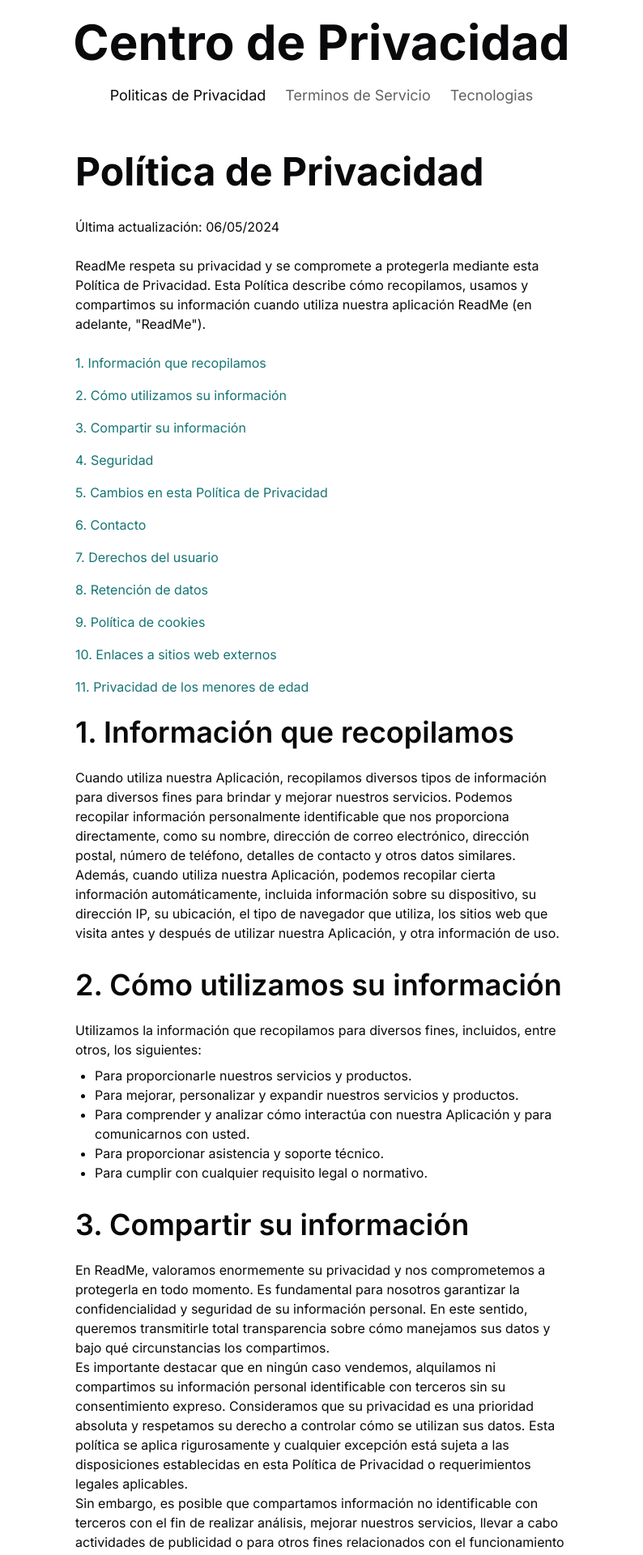
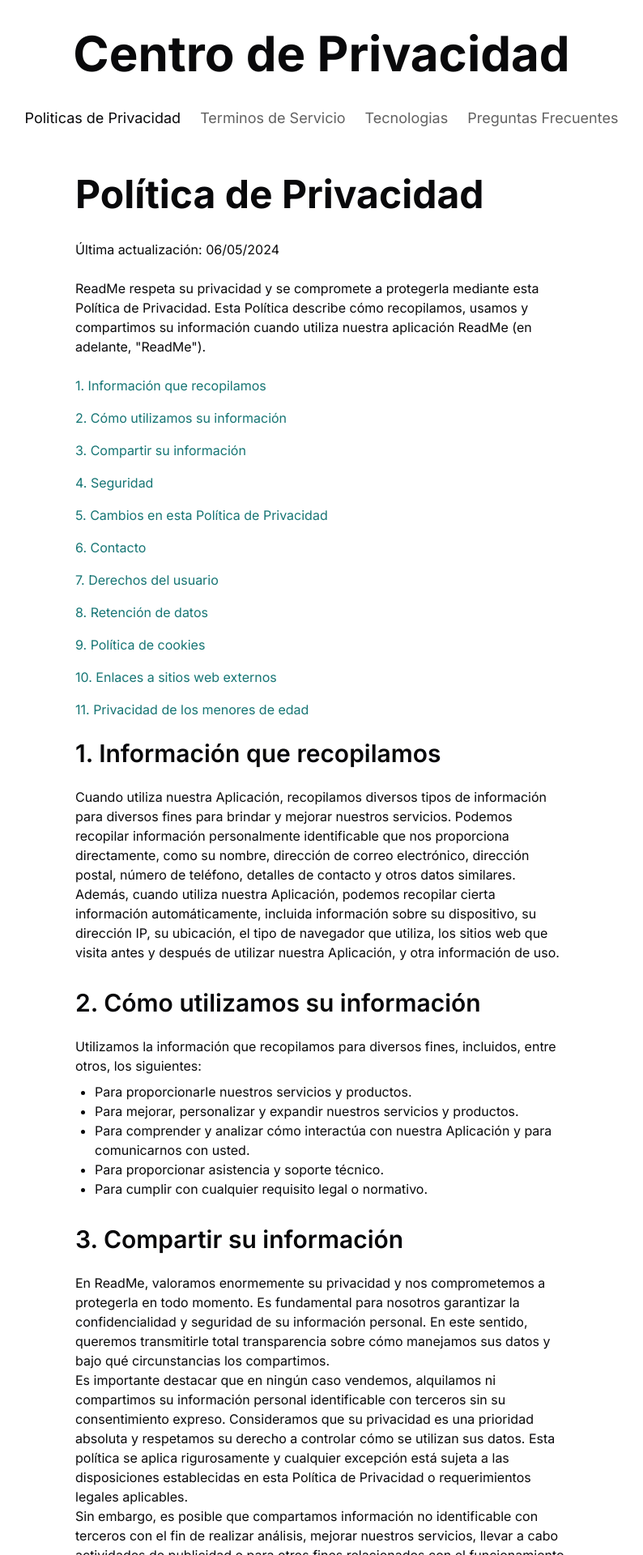
Before and after one commit to EmilianoChavezDev/readme-frontend, a Next.js app: page /about/privacy_policy in a window 1280 px wide. Shown: the top 1920 px of the page at 81% size, without its empty margins (243-1037 px from the left). Built offline with nearby package versions, Linux system fonts and the light colour scheme.

Commit message:
arreglando diseño

```diff
--- a/src/app/about/layout.jsx
+++ b/src/app/about/layout.jsx
@@ -1,61 +1,87 @@
-'use client'
+"use client";
 
-import { PlusIcon } from 'lucide-react'
-import Link from 'next/link'
-import { usePathname } from 'next/navigation'
-import { useState } from 'react'
+import Link from "next/link";
+import { usePathname } from "next/navigation";
+import { useState } from "react";
 
-import { AccountProvider } from '@/contexts/AccountProvider'
-import { useUser } from '@/contexts/UserProvider'
+import { AccountProvider } from "@/contexts/AccountProvider";
+import { useUser } from "@/contexts/UserProvider";
 
 export default function RootLayout({ children }) {
+  const pathname = usePathname();
 
-    const pathname = usePathname()
+  const { role } = useUser();
 
-    const { role } = useUser()
+  const [lineWidth, setLineWidth] = useState(0);
+  const [linePosition, setLinePosition] = useState(0);
+  const [showAddModeratorModal, setShowAddModeratorModal] = useState(false);
+  const [paths, setPaths] = useState([
+    {
+      path: "/about/privacy_policy",
+      name: "Politicas de Privacidad",
+      show: true,
+    },
+    {
+      path: "/about/terms_of_service",
+      name: "Terminos de Servicio",
+      show: true,
+    },
+    { path: "/about/tecnologies", name: "Tecnologias", show: true },
+    {
+      path: "/about/faq",
+      name: "Preguntas Frecuentes",
+      show: true
+    },
+  ]);
 
-    const [lineWidth, setLineWidth] = useState(0)
-    const [linePosition, setLinePosition] = useState(0)
-    const [showAddModeratorModal, setShowAddModeratorModal] = useState(false)
-    const [paths, setPaths] = useState([
-        { path: '/about/privacy_policy', name: 'Politicas de Privacidad', show: true },
-        { path: '/about/terms_of_service', name: 'Terminos de Servicio', show: true },
-        { path: '/about/tecnologies', name: 'Tecnologias', show: true },
-        { path: '/about/faq', name: 'Preguntas Frecuentes', show: role === 'administrador' }
-    ])
-
-    const handleTabClick = index => {
-        const tabElement = document.getElementById(`tab-${index}`)
+  const handleTabClick = (index) => {
+    const tabElement = document.getElementById(`tab-${index}`);
     if (tabElement) {
-            setLinePosition(tabElement.offsetLeft)
-            setLineWidth(tabElement.offsetWidth)
+      setLinePosition(tabElement.offsetLeft);
+      setLineWidth(tabElement.offsetWidth);
     }
-    }
+  };
   return (
-        <AccountProvider showAddModeratorModal={showAddModeratorModal} setShowAddModeratorModal={setShowAddModeratorModal}>
-            <div className='relative flex flex-col gap-3 px-20 py-9 items-center'>
-
-                <h1 font-boldh1 className='text-6xl font-bold leading-8 pb-5'>
+    <AccountProvider
+      showAddModeratorModal={showAddModeratorModal}
+      setShowAddModeratorModal={setShowAddModeratorModal}
+    >
+      <div className="relative flex flex-col gap-3 px-20 py-9 items-center">
+        <h1 font-bold className="text-6xl font-bold pb-5 ">
           Centro de Privacidad
         </h1>
-                <div className='flex justify-between h-10 items-center'>
-                    <ul className='relative flex items-end'>
+        <div className="flex justify-between h-10 items-center">
+          <ul className="relative flex items-end">
             {paths?.map((tab, index) => (
               <Link href={tab.path} legacyBehavior key={index}>
-                                <li id={`tab-${index}`} className={`flex gap-1 px-3 pb-1 text-lg cursor-pointer hover:scale-105 transform transition-all duration-[0.2s] ease-[ease-in-out] ${pathname.startsWith(tab.path)? 'text-pastelOrange' : 'text-gray-700'} ${tab.show? 'flex' : 'hidden'}`}
-                                    onClick={() => handleTabClick(index)} >
+                <li
+                  id={`tab-${index}`}
+                  className={`flex gap-1 px-3 pb-1 text-lg cursor-pointer hover:scale-105 transform transition-all duration-[0.2s] ease-[ease-in-out] ${
+                    pathname.startsWith(tab.path)
+                      ? "text-pastelOrange"
+                      : "text-gray-700"
+                  } ${tab.show ? "flex" : "hidden"}`}
+                  onClick={() => handleTabClick(index)}
+                >
                   <span>{tab.name}</span>
                 </li>
               </Link>
             ))}
-                        <div className={`${paths?.find(tab => pathname.startsWith(tab.path))? 'block' : 'hidden'} border-b-2 border-colorPrimario absolute bottom-0 left-0 transition-transform duration-300 ease-in-out z-30`}
-                            style={{ width: `${lineWidth}px`, transform: `translateX(${linePosition}px)` }} />
+            <div
+              className={`${
+                paths?.find((tab) => pathname.startsWith(tab.path))
+                  ? "block"
+                  : "hidden"
+              } border-b-2 border-colorPrimario absolute bottom-0 left-0 transition-transform duration-300 ease-in-out z-30`}
+              style={{
+                width: `${lineWidth}px`,
+                transform: `translateX(${linePosition}px)`,
+              }}
+            />
           </ul>
-
         </div>
         {children}
       </div>
     </AccountProvider>
-    )
-
+  );
 }
--- a/src/app/about/privacy_policy/page.jsx
+++ b/src/app/about/privacy_policy/page.jsx
@@ -150,7 +150,7 @@
           <section id="informacion-recopilada" className="mb-8">
             <h2
               id="informacion-recopilada-title"
-              className="text-4xl font-semibold"
+              className="text-3xl font-semibold"
             >
               1. Información que recopilamos
             </h2>
@@ -172,7 +172,7 @@
             </p>
           </section>
           <section id="como-utilizamos" className="mb-8">
-            <h2 id="como-utilizamos-title" className="text-4xl font-semibold">
+            <h2 id="como-utilizamos-title" className="text-3xl font-semibold">
               2. Cómo utilizamos su información
             </h2>
             <br />
@@ -197,7 +197,7 @@
           <section id="compartir-informacion" className="mb-8">
             <h2
               id="compartir-informacion-title"
-              className="text-4xl font-semibold"
+              className="text-3xl font-semibold"
             >
               3. Compartir su información
             </h2>
@@ -263,7 +263,7 @@
             </p>
           </section>
           <section className="mb-8">
-            <h2 id="seguridad-title" className="text-4xl font-semibold">
+            <h2 id="seguridad-title" className="text-3xl font-semibold">
               4. Seguridad
             </h2>
             <br />
@@ -325,7 +325,7 @@
           </section>
 
           <section id="cambios-politica" className="mb-8">
-            <h2 id="cambios-politica-title" className="text-4xl font-semibold">
+            <h2 id="cambios-politica-title" className="text-3xl font-semibold">
               5. Cambios en esta Política de Privacidad
             </h2>
             <br />
@@ -381,7 +381,7 @@
             </p>
           </section>
           <section id="contacto" className="mb-8">
-            <h2 id="contacto-title" className="text-4xl font-semibold">
+            <h2 id="contacto-title" className="text-3xl font-semibold">
               6. Contacto
             </h2>
             <br />
@@ -427,7 +427,7 @@
             </p>
           </section>
           <section id="derechos-usuario" className="mb-8">
-            <h2 id="derechos-usuario-title" className="text-4xl font-semibold">
+            <h2 id="derechos-usuario-title" className="text-3xl font-semibold">
               7. Derechos del usuario
             </h2>
             <br />
@@ -482,7 +482,7 @@
             </p>
           </section>
           <section id="retencion-datos" className="mb-8">
-            <h2 id="retencion-datos-title" className="text-4xl font-semibold">
+            <h2 id="retencion-datos-title" className="text-3xl font-semibold">
               8. Retención de datos
             </h2>
             <br />
@@ -534,7 +534,7 @@
             </p>
           </section>
           <section id="politica-cookies" className="mb-8">
-            <h2 id="politica-cookies-title" className="text-4xl font-semibold">
+            <h2 id="politica-cookies-title" className="text-3xl font-semibold">
               9. Política de cookies
             </h2>
             <br />
@@ -589,7 +589,7 @@
             </p>
           </section>
           <section id="enlaces-externos" className="mb-8">
-            <h2 id="enlaces-externos-title" className="text-4xl font-semibold">
+            <h2 id="enlaces-externos-title" className="text-3xl font-semibold">
               10. Enlaces a sitios web externos
             </h2>
             <br />
@@ -637,7 +637,7 @@
             </p>
           </section>
           <section id="menores-edad" className="mb-8">
-            <h2 id="menores-edad-title" className="text-4xl font-semibold">
+            <h2 id="menores-edad-title" className="text-3xl font-semibold">
               11. Privacidad de los menores de edad
             </h2>
             <br />
```
Lines whose indentation alone changed are shown as unchanged.
